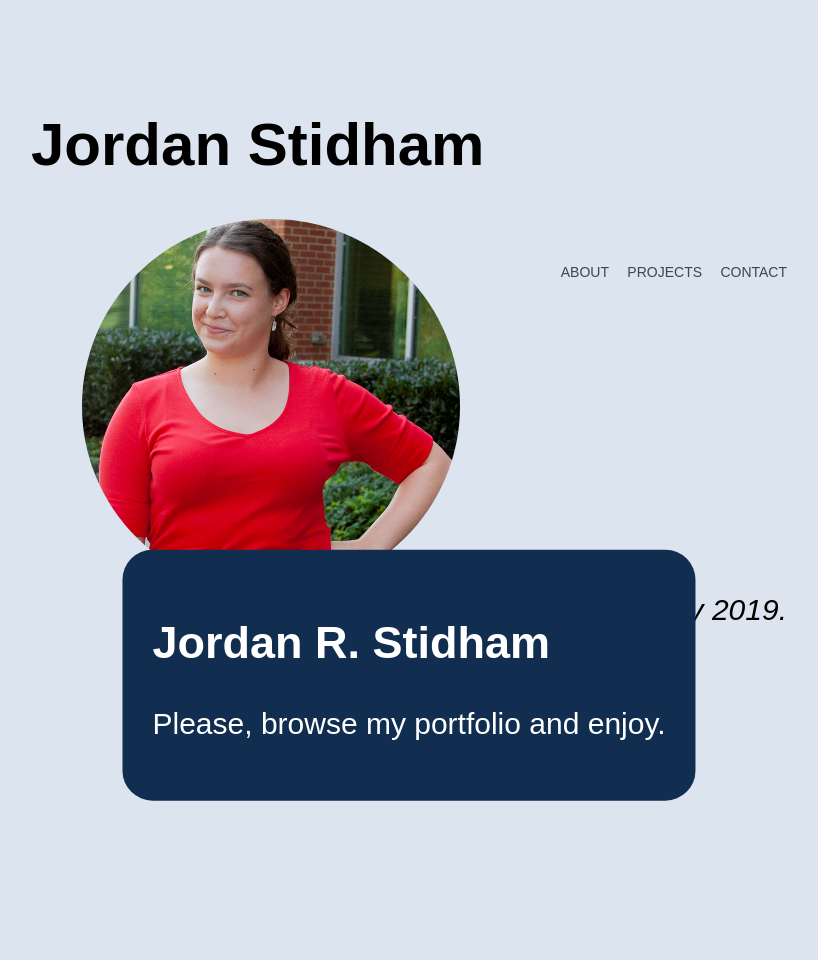
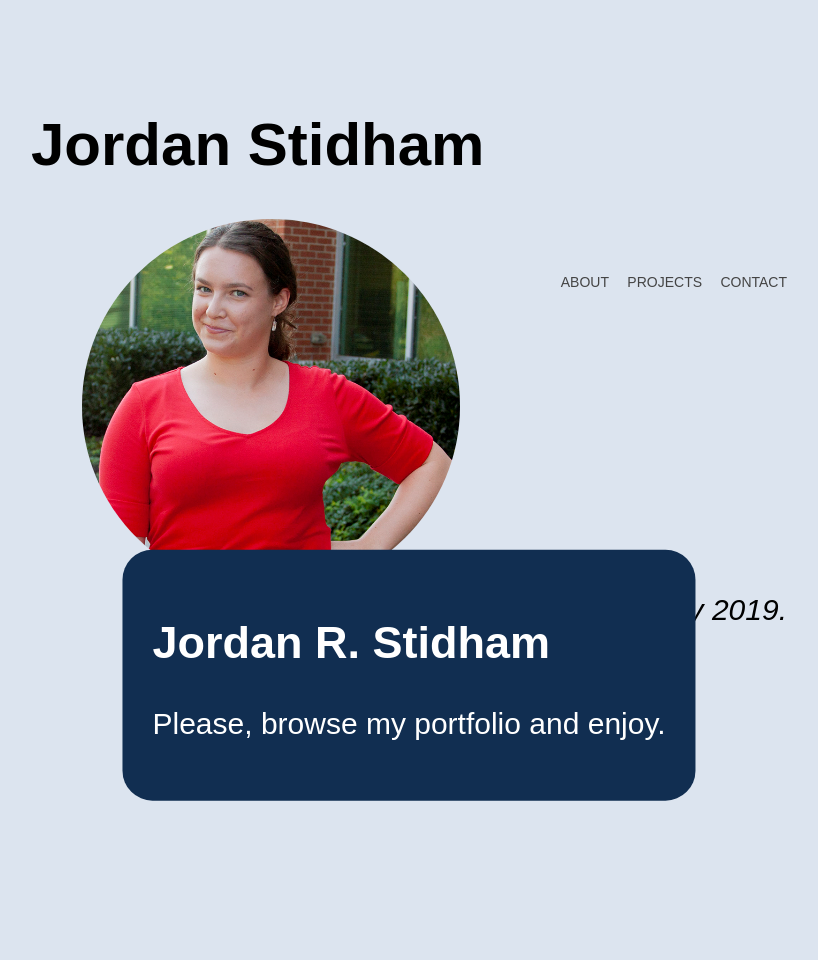
Before and after one commit to jordanstidham/PORTFOLIO, a Jekyll site: the page built from README.md, in a window 1280 px wide. Shown: the whole page, without its empty margins (231-1049 px from the left). Built offline with Jekyll 4.4.1, drawn with Linux system fonts in a browser that asks for light colours; our own code applies the rules of GitHub Pages for plain Markdown files.

Commit message:
Update main.css

```diff
--- a/css/main.css
+++ b/css/main.css
@@ -20,6 +20,7 @@
 /*navbar style*/
 .nav {
     float: right;
+    padding: 10px 0px;
 }
 .main-menu ul {
     margin: 0;
@@ -76,8 +77,6 @@
     width: 100%;
     z-index: 1;
     border: 5px black;
-    margin-left: -10px;
-    margin-top: 30px;
     text-align: left;
     box-shadow: 1px 1px 1px grey;
 }
```
